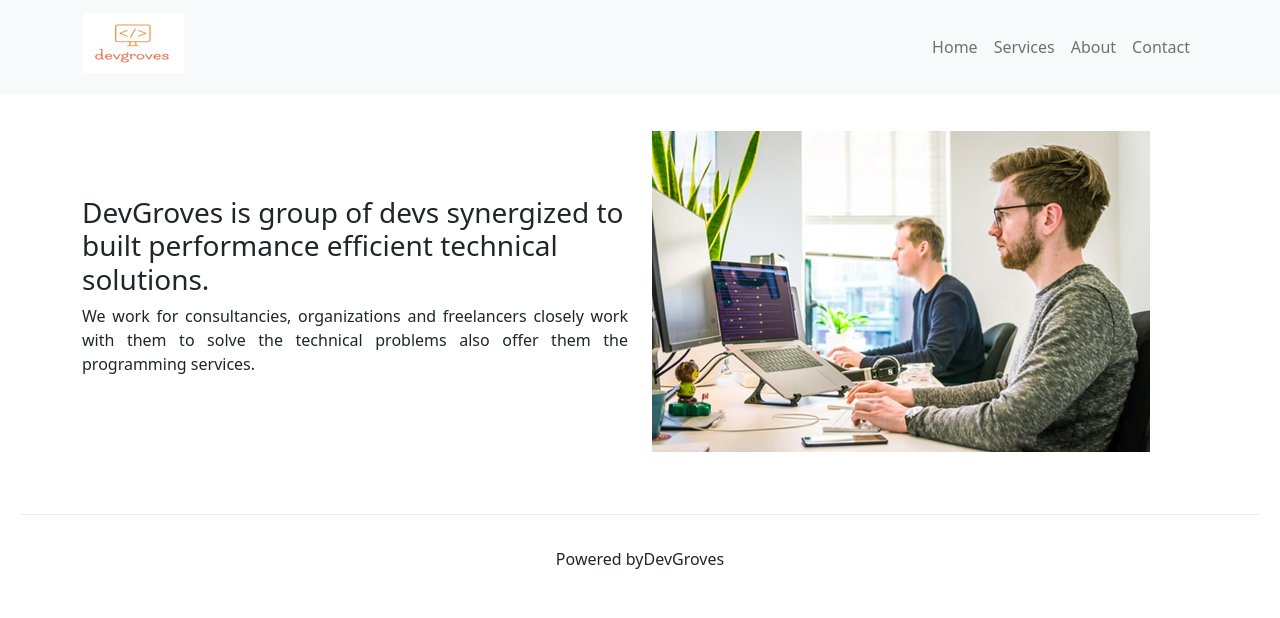
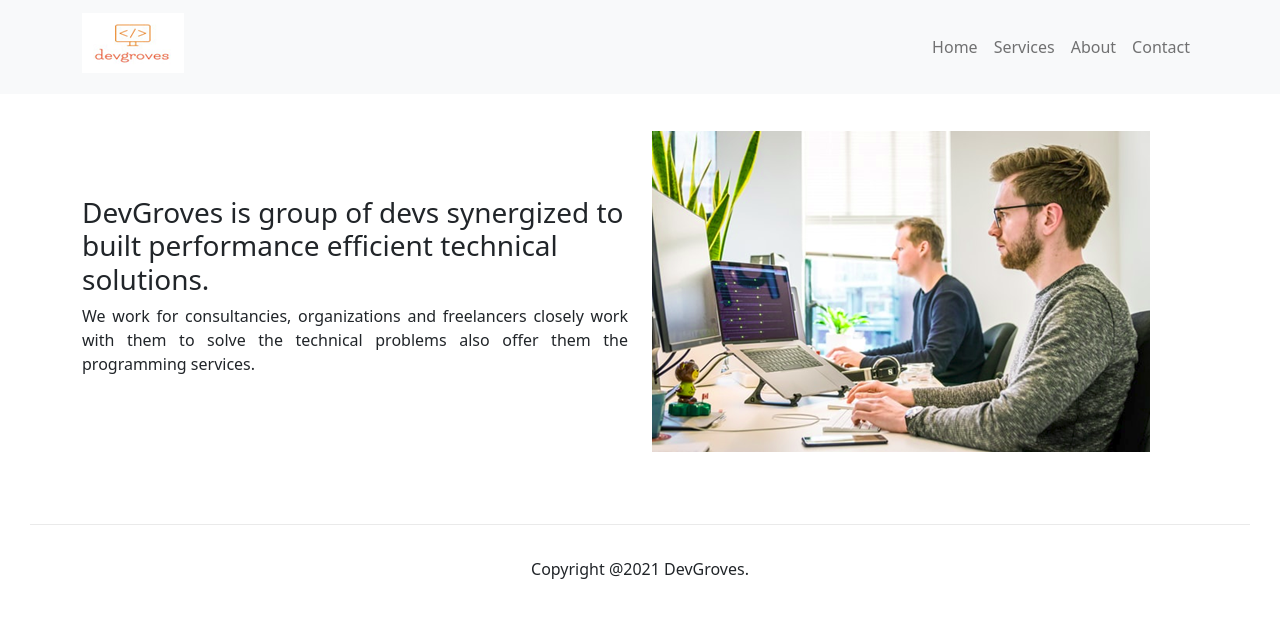
Before and after one commit to devgroves/consultingtemplatebynextjs, a Next.js app: page / in a window 1280 px wide. Shown: the top 618 px of the page. Built offline with nearby package versions, Linux system fonts and the light colour scheme.

Commit message:
footer changed

```diff
--- a/components/Footer.jsx
+++ b/components/Footer.jsx
@@ -3,8 +3,8 @@ import styles from "../styles/Home.module.css";
 export default function Footer() {
   return (
     <>
-      <footer className={styles.footer} style={{ margin: 20 }}>
-        Powered by <span> DevGroves </span>
+      <footer className={styles.footer} style={{ margin: 30 }}>
+        Copyright @2021 DevGroves.
       </footer>
     </>
   );
```
